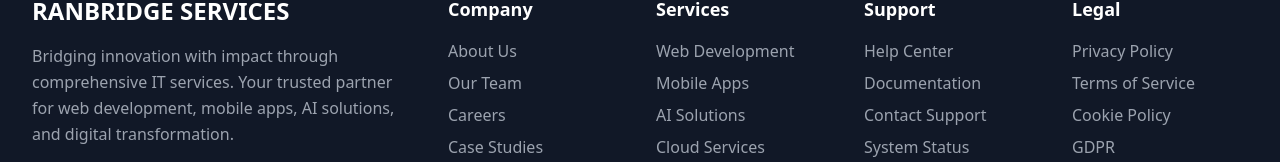
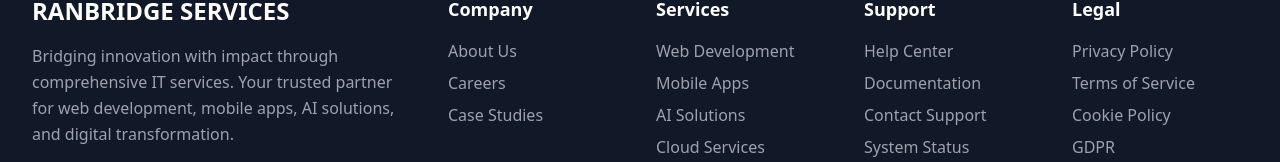
Before and after one commit to Rgopi143/RANBRIDGE-SERVICES-PRIVATE-LIMITED, a React (Vite) app: page / in a window 1280 px wide. Shown: the part 3589-3751 px from the top of the page. Built offline with nearby package versions, Linux system fonts and the light colour scheme.

Commit message:
Update footer link href for 'About Us'

```diff
--- a/src/components/Footer.tsx
+++ b/src/components/Footer.tsx
@@ -5,8 +5,7 @@ const Footer = (props: { onPrivacyClick?: () => void; onTermsClick?: () => void;
   // Data structure with specific href paths for links
   const footerLinks = {
     Company: [
-      { text: 'About Us', href: '#team', type: 'scroll' },
-      { text: 'Our Team', href: '#team', type: 'scroll' },
+      { text: 'About Us', href: '#about', type: 'scroll' },
       { text: 'Careers', href: '#', type: 'modal' },
       { text: 'Case Studies', href: '#', type: 'modal' }
     ],
```
